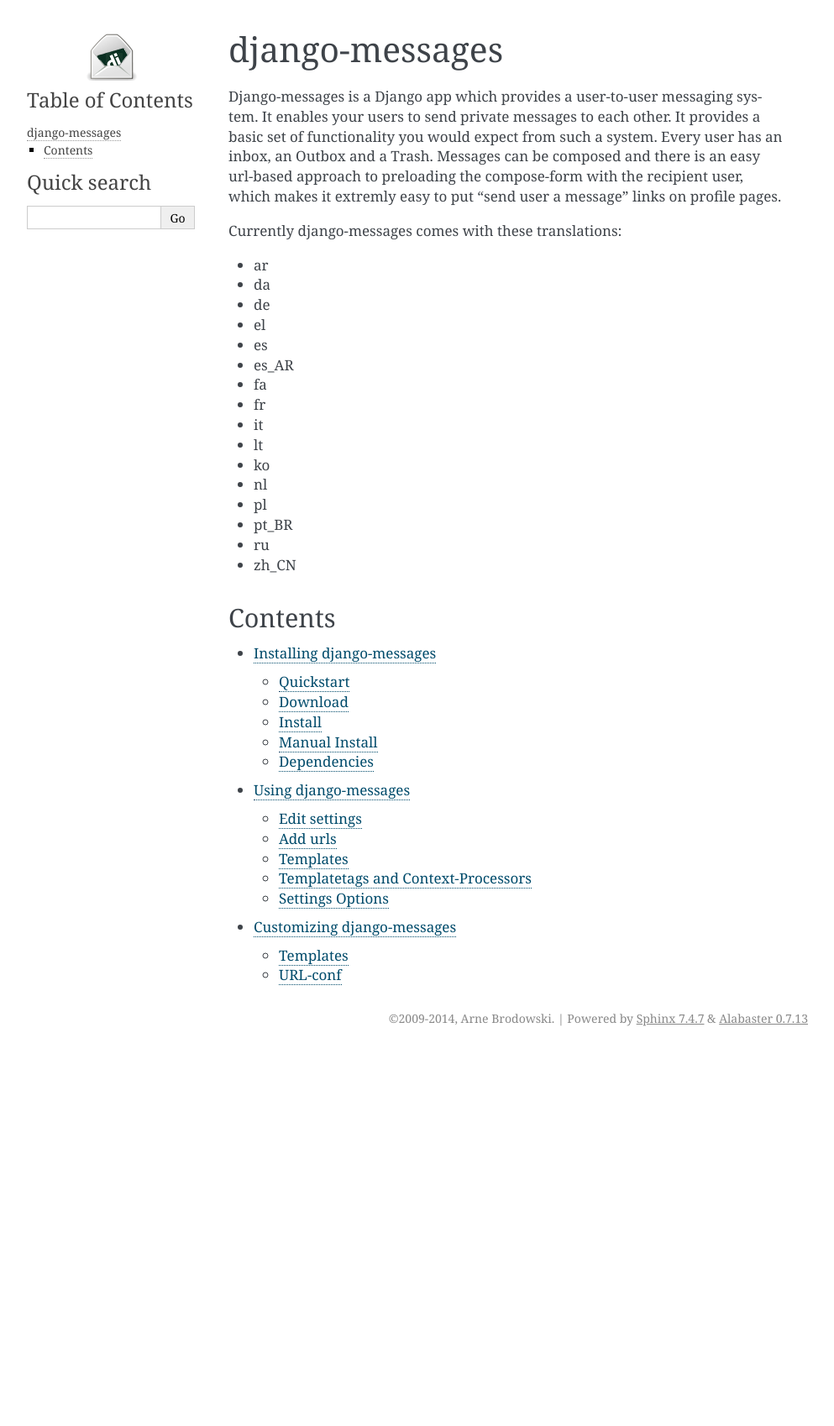
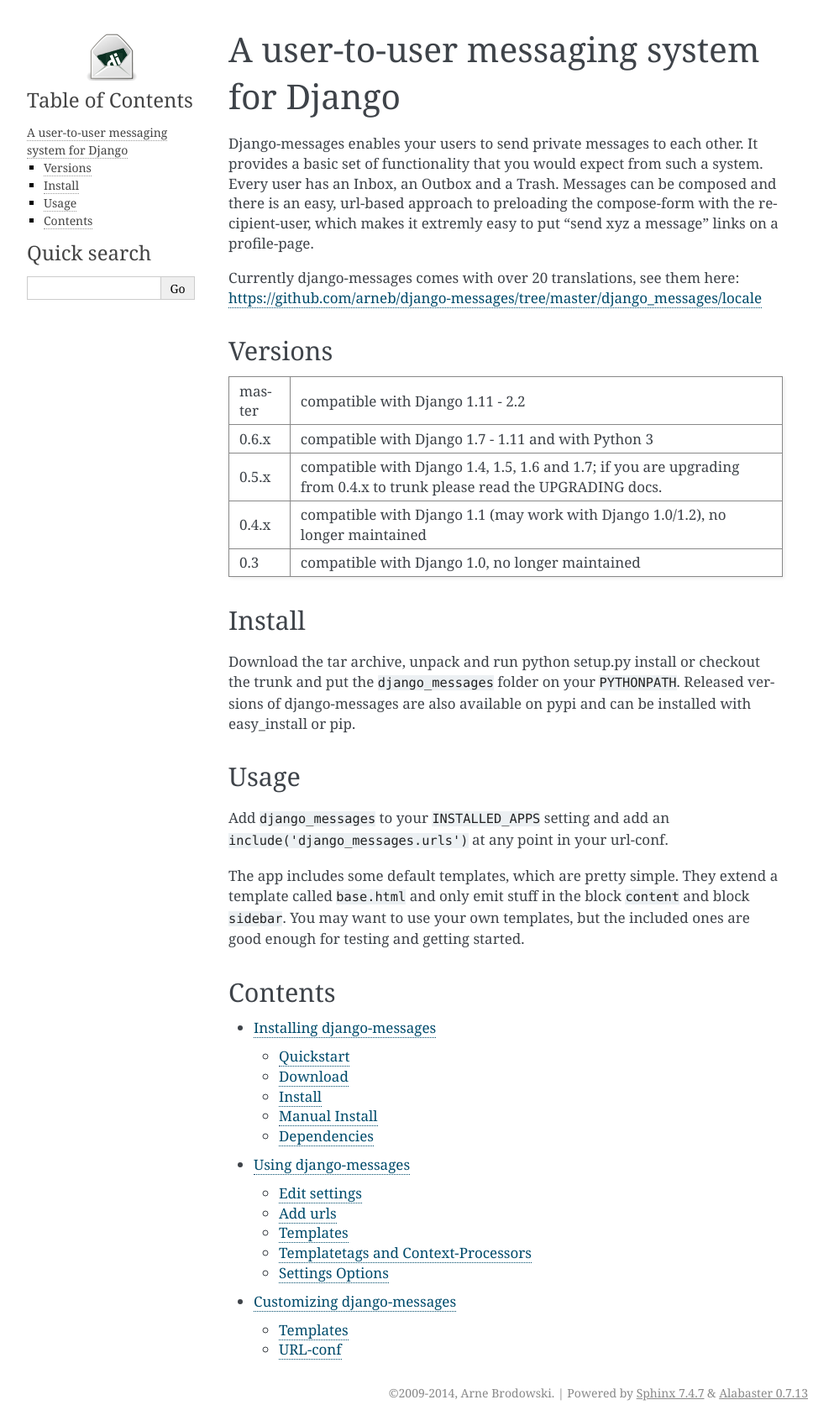
Before and after one commit to arneb/django-messages, a Sphinx documentation site: the page built from docs/index.txt, in a window 1280 px wide. Shown: the whole page at 84% size, without its empty margins (148-1141 px from the left). Built offline with Sphinx 7.4.7, drawn with Linux system fonts in a browser that asks for light colours; before the commit the page ends 1252 px from its top, so only the background shows below that.

Commit message:
update docs

```diff
--- a/docs/conf.py
+++ b/docs/conf.py
@@ -49,9 +49,9 @@ copyright = u'2009-2014, Arne Brodowski'
 # built documents.
 #
 # The short X.Y version.
-version = '0.5'
+version = '0.6'
 # The full version, including alpha/beta/rc tags.
-release = '0.5.0'
+release = '0.6.0'
 
 # The language for content autogenerated by Sphinx. Refer to documentation
 # for a list of supported languages.
--- a/docs/index.txt
+++ b/docs/index.txt
@@ -1,32 +1,55 @@
-===============
-django-messages
-===============
+==========================================
+A user-to-user messaging system for Django
+==========================================
 
-Django-messages is a Django app which provides a user-to-user messaging system.
-It enables your users to send private messages to each other. It provides a
-basic set of functionality you would expect from such a system. Every user
-has an inbox, an Outbox and a Trash. Messages can be composed and there is an
-easy url-based approach to preloading the compose-form with the recipient user,
-which makes it extremly easy to put "send user a message" links on profile pages.
+Django-messages enables your users to send private messages to each other.
+It provides a basic set of functionality that you would expect from such a system.
+Every user has an Inbox, an Outbox and a Trash. Messages can be composed and
+there is an easy, url-based approach to preloading the compose-form with the
+recipient-user, which makes it extremly easy to put "send xyz a message" links
+on a profile-page.
 
-Currently django-messages comes with these translations:
+Currently django-messages comes with over 20 translations, see them here:
+https://github.com/arneb/django-messages/tree/master/django_messages/locale
 
-* ar
-* da
-* de
-* el
-* es
-* es_AR
-* fa
-* fr
-* it
-* lt
-* ko
-* nl
-* pl
-* pt_BR
-* ru
-* zh_CN
+
+Versions
+--------
+
++--------+-------------------------------------------------------------------+
+| master | compatible with Django 1.11 - 2.2                                 |
++--------+-------------------------------------------------------------------+
+| 0.6.x  | compatible with Django 1.7 - 1.11 and with Python 3               |
++--------+-------------------------------------------------------------------+
+| 0.5.x  | compatible with Django 1.4, 1.5, 1.6 and 1.7; if you are          |
+|        | upgrading from 0.4.x to trunk please read the UPGRADING docs.     |
++--------+-------------------------------------------------------------------+
+| 0.4.x  | compatible with Django 1.1 (may work with Django 1.0/1.2), no     |
+|        | longer maintained                                                 |
++--------+-------------------------------------------------------------------+
+| 0.3    | compatible with Django 1.0, no longer maintained                  |
++--------+-------------------------------------------------------------------+
+
+
+Install
+-------
+Download the tar archive, unpack and run python setup.py install or checkout
+the trunk and put the ``django_messages`` folder on your ``PYTHONPATH``.
+Released versions of django-messages are also available on pypi and can be
+installed with easy_install or pip.
+
+
+Usage
+-----
+
+Add ``django_messages`` to your ``INSTALLED_APPS`` setting and add an
+``include('django_messages.urls')`` at any point in your url-conf.
+
+The app includes some default templates, which are pretty simple. They
+extend a template called ``base.html`` and only emit stuff in the block
+``content`` and block ``sidebar``. You may want to use your own templates,
+but the included ones are good enough for testing and getting started.
+
 
 Contents
 --------
--- a/docs/install.txt
+++ b/docs/install.txt
@@ -66,25 +66,19 @@ your system.
 Dependencies
 ------------
 
-Django-messages has no external dependencies except for Django. Starting with
-version 0.4 Django 1.1 or later is required. Version 0.3 works with Django 1.0.
-If you have to use Django 0.96.x you might still use version 0.2 (unsupported).
+Django-messages has no external dependencies except for django. However, if
+pinax-notifications and/or django-mailer are found, it will make use of them.
 
-Django-messages has some features which may use an external app if it is
-present in the current Django project. Please note, that these apps have to
-be listed in ``INSTALLED_APPS`` to be used by django-messages.
+Please note, that these apps have to be listed in ``INSTALLED_APPS`` to be
+used by django-messages.
 
 * If you use `pinax-notifications`_ django-messages will use it for sending
   notifications to users about new messages instead of using the built-in
-  mechanism
+  mechanism.
 
 * If `django-mailer`_ is used the built-in messages sending code will use it
   instead of the django built-in ``send_mail`` function.
 
-Please note that we try to support Python 2.4, but as we develop django-messages
-on Python 2.5 sometimes code might slip in which breaks Python 2.4 compatibility.
-This can be considered a bug and you can help us by reporting the incompytibility.
-
 
 .. _`pinax-notifications`: https://github.com/pinax/pinax-notifications
 .. _`django-mailer`: http://code.google.com/p/django-mailer/
```
